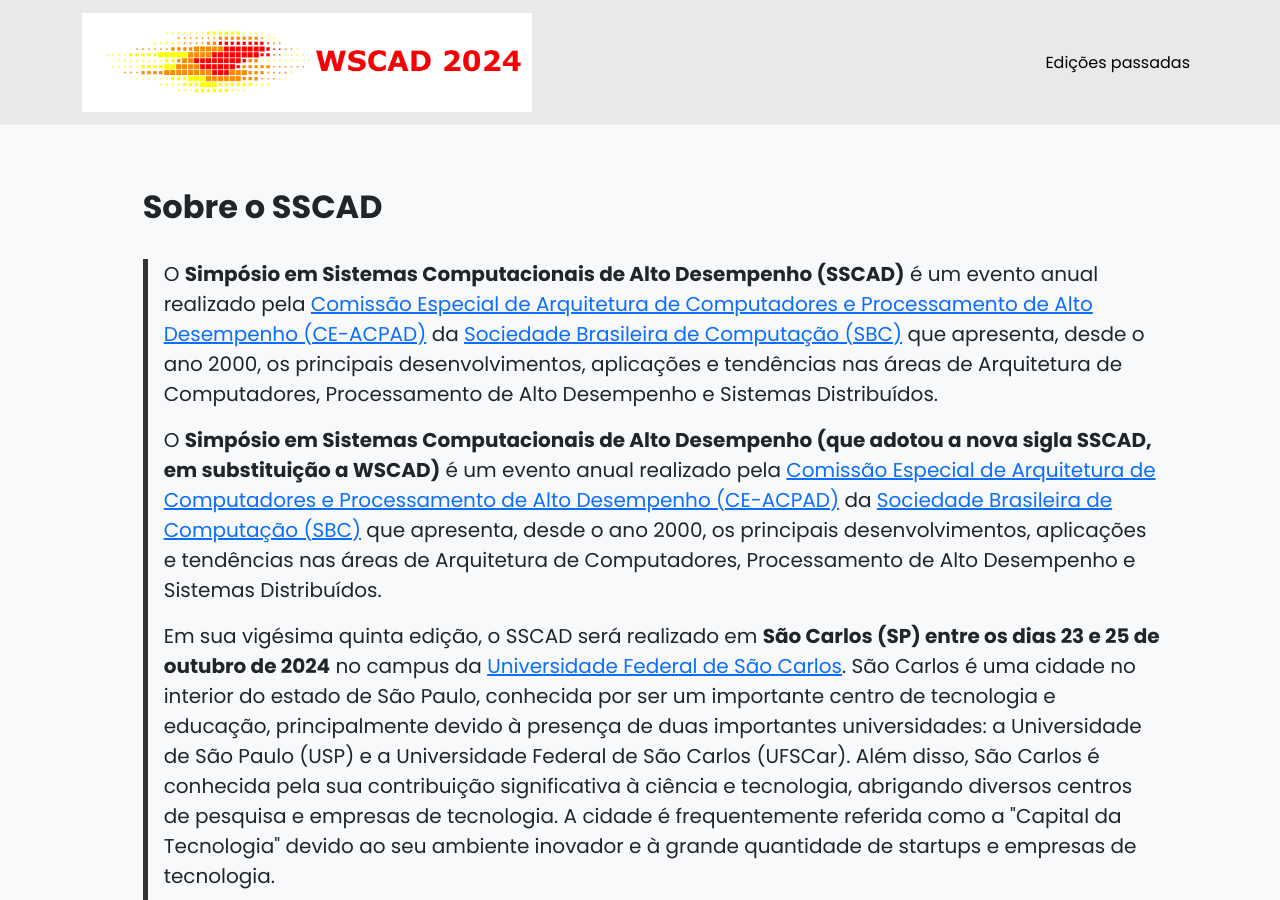
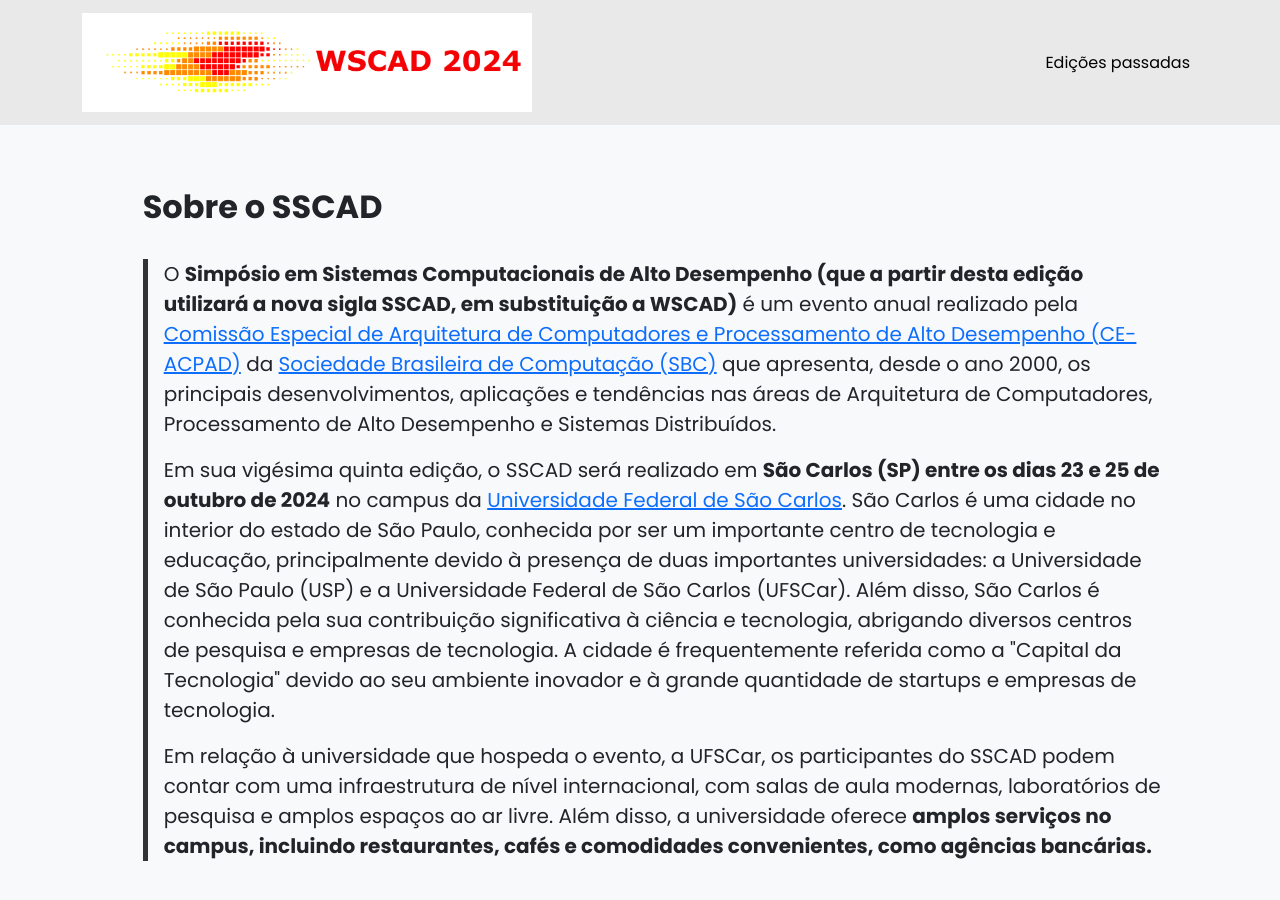
Before and after one commit to ce-acpad/sscad2024, a Jekyll site: the page built from index.html, in a window 1280 px wide and 900 px high, scrolled down 423 px. Built offline with Jekyll 4.4.1, drawn with Linux system fonts in a browser that asks for light colours.

Commit message:
Update index.html

```diff
--- a/index.html
+++ b/index.html
@@ -10,10 +10,7 @@
                 <h1>Sobre o SSCAD</h1>
                 <blockquote class="blockquote">
                     <p>
-                        O <strong>Simpósio em Sistemas Computacionais de Alto Desempenho (SSCAD)</strong> é um evento anual realizado pela <a href="https://www.sbc.org.br/403-comissoes-especiais?layout=edit&amp;id=2301" target="_blank">Comissão Especial de Arquitetura de Computadores e Processamento de Alto Desempenho (CE-ACPAD)</a> da <a href="https://www.sbc.org.br/" target="_blank">Sociedade Brasileira de Computação (SBC)</a> que apresenta, desde o ano 2000, os principais desenvolvimentos, aplicações e tendências nas áreas de Arquitetura de Computadores, Processamento de Alto Desempenho e Sistemas Distribuídos.
-                    </p>
-                                        <p>
-                        O <strong>Simpósio em Sistemas Computacionais de Alto Desempenho (que adotou a nova sigla SSCAD, em substituição a WSCAD)</strong> é um evento anual realizado pela <a href="https://www.sbc.org.br/403-comissoes-especiais?layout=edit&amp;id=2301" target="_blank">Comissão Especial de Arquitetura de Computadores e Processamento de Alto Desempenho (CE-ACPAD)</a> da <a href="https://www.sbc.org.br/" target="_blank">Sociedade Brasileira de Computação (SBC)</a> que apresenta, desde o ano 2000, os principais desenvolvimentos, aplicações e tendências nas áreas de Arquitetura de Computadores, Processamento de Alto Desempenho e Sistemas Distribuídos.
+                        O <strong>Simpósio em Sistemas Computacionais de Alto Desempenho (que a partir desta edição utilizará a nova sigla SSCAD, em substituição a WSCAD)</strong> é um evento anual realizado pela <a href="https://www.sbc.org.br/403-comissoes-especiais?layout=edit&amp;id=2301" target="_blank">Comissão Especial de Arquitetura de Computadores e Processamento de Alto Desempenho (CE-ACPAD)</a> da <a href="https://www.sbc.org.br/" target="_blank">Sociedade Brasileira de Computação (SBC)</a> que apresenta, desde o ano 2000, os principais desenvolvimentos, aplicações e tendências nas áreas de Arquitetura de Computadores, Processamento de Alto Desempenho e Sistemas Distribuídos.
                     </p>
 
                     <p>
```
